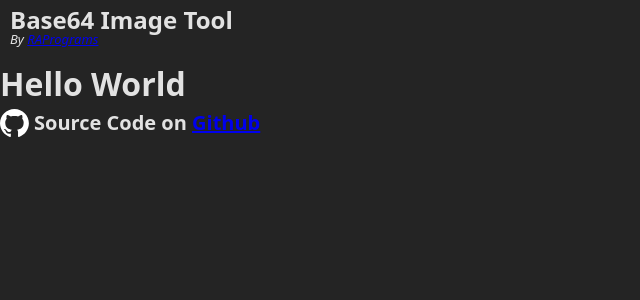
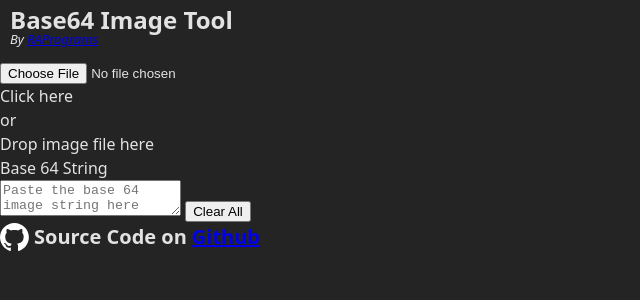
Before and after one commit to RAPrograms/Base64-Image-Tool, a Svelte app: page / in a window 1280 px wide. Shown: the top 300 px of the page, without its empty margins (0-640 px from the left). Built offline with nearby package versions, Linux system fonts and the light colour scheme; no server answers.

Commit message:
Created all components required

```diff
--- a/src/App.svelte
+++ b/src/App.svelte
@@ -1,11 +1,14 @@
 <script>
-    import Footer from "./components/Footer.svelte";
-    import Header from "./components/Header.svelte";
-
+  import FieldPane from "./components/FieldPane.svelte";
+  import Footer from "./components/Footer.svelte";
+  import Header from "./components/Header.svelte";
+  import ImagePane from "./components/ImagePane.svelte";
 </script>
 
 <Header/>
 
-<h1>Hello World</h1>
+<ImagePane/>
+
+<FieldPane/>
 
 <Footer/>
--- /dev/null
+++ b/src/components/FieldPane.svelte
@@ -0,0 +1,5 @@
+<section>
+    <header>Base 64 String</header>
+    <textarea placeholder="Paste the base 64 image string here"></textarea>
+    <button>Clear All</button>
+</section>
--- /dev/null
+++ b/src/components/ImagePane.svelte
@@ -0,0 +1,10 @@
+
+
+<section>
+    <label>
+        <input type="file">
+        <div>Click here</div>
+        <div>or</div>
+        <div>Drop image file here</div>
+    </label>
+</section>
```
